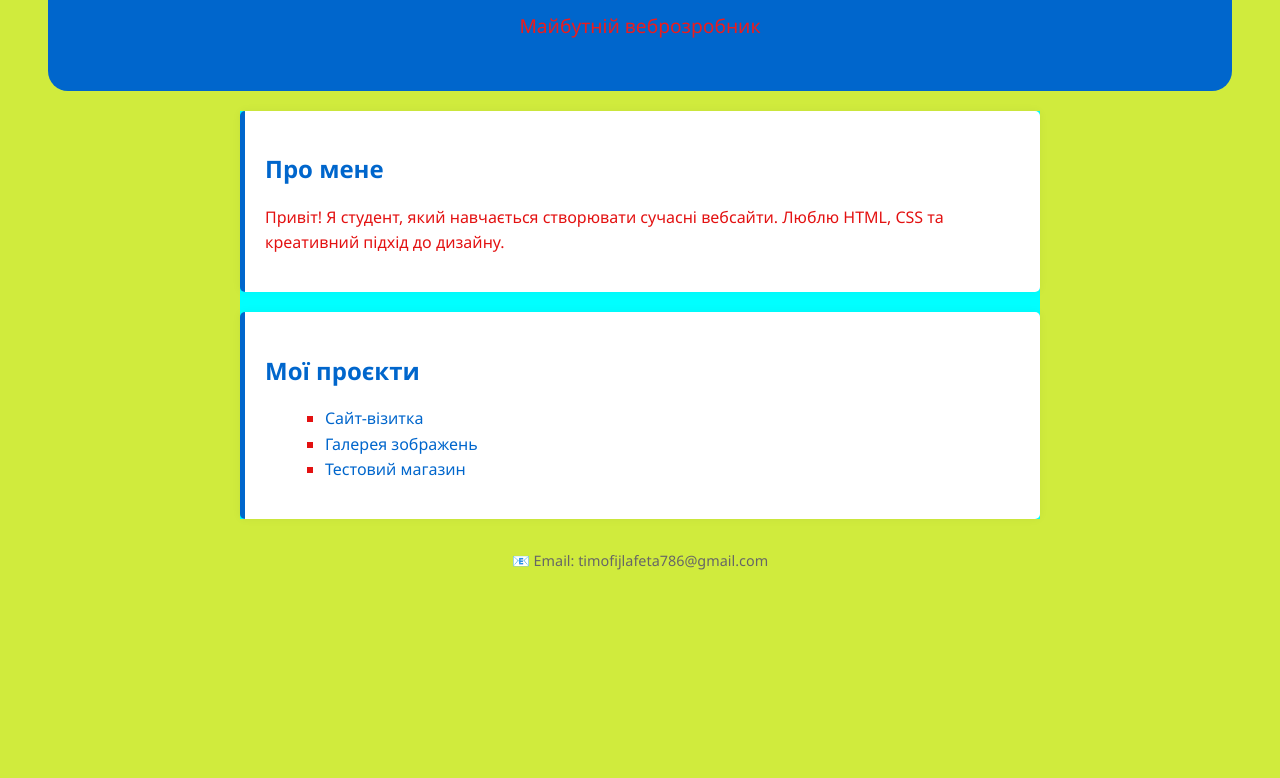
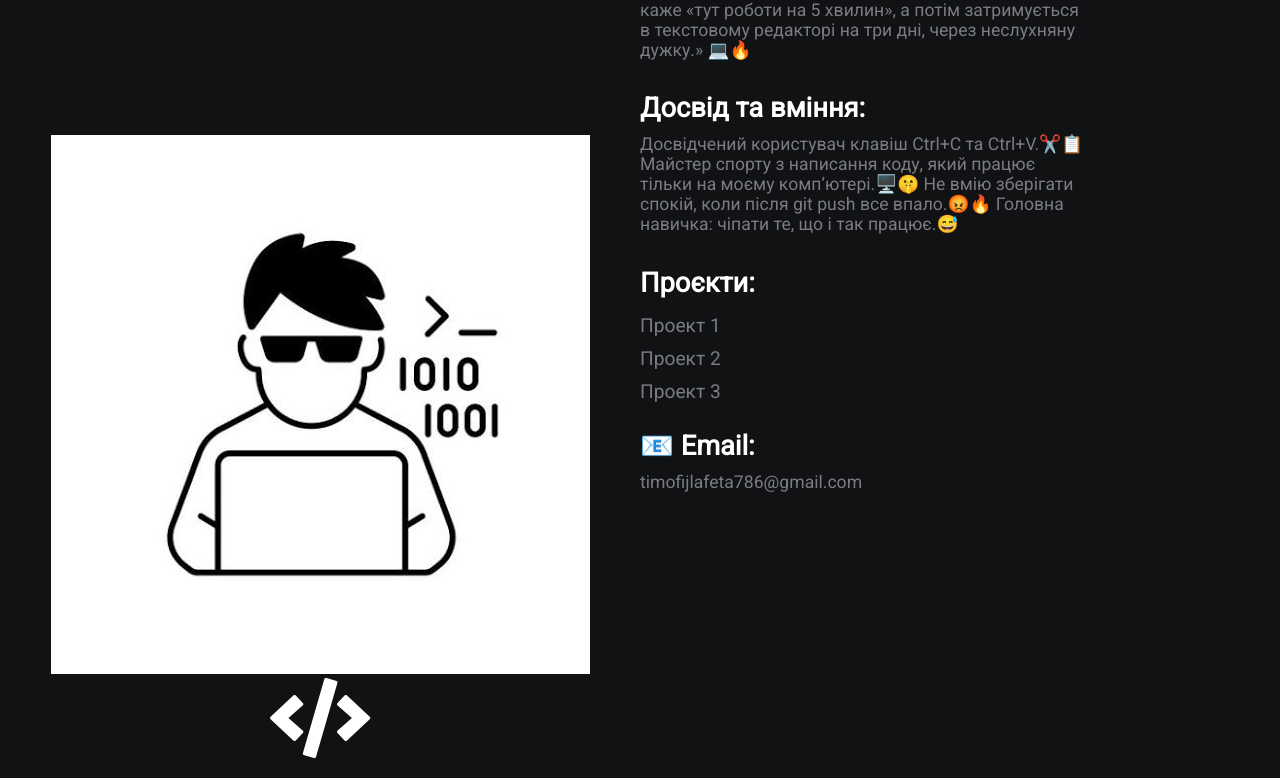
Before and after one commit to timofijlafeta786-creator/github.io, a plain HTML site: page index.html in a window 1280 px wide. Shown: the part 185-963 px from the top of the page. Before the commit the page ends 820 px from the top, so only its background shows below. Drawn offline with Linux system fonts and the light colour scheme.

Commit message:
new site

```diff
--- a/index.html
+++ b/index.html
@@ -1,35 +1,44 @@
 <!DOCTYPE html>
-<html lang="uk">
+<html lang="en">
 <head>
-  <meta charset="UTF-8">
-  <meta name="viewport" content="width=device-width, initial-scale=1.0">
-  <title>Портфоліо Лафета Тимофій</title>
-  <link rel="stylesheet" href="style.css">
+    <meta charset="UTF-8">
+    <meta name="viewport" content="width=device-width, initial-scale=1.0">
+    <meta http-equiv="X-UA-Compatible" content="ie=edge">
+    <link rel="stylesheet" href="https://use.fontawesome.com/releases/v5.4.1/css/all.css" integrity="sha384-5sAR7xN1Nv6T6+dT2mhtzEpVJvfS3NScPQTrOxhwjIuvcA67KV2R5Jz6kr4abQsz" crossorigin="anonymous">
+    <link rel="stylesheet" href="style.css">
+    <title>Портфоліо Лафети Тимофія</title>
 </head>
 <body>
-  <header>
-    <h1>Лафета Тимофій</h1>
-    <p>Майбутній веброзробник</p>
-  </header>
+    <div class="grid-2">
+        <div class="section-1">
+          <img
 
-  <main>
-    <section class="about">
-      <h2>Про мене</h2>
-      <p>Привіт! Я студент, який навчається створювати сучасні вебсайти. Люблю HTML, CSS та креативний підхід до дизайну.</p>
-    </section>
+  src="tt278.jpg"
+  />
 
-    <section class="projects">
-      <h2>Мої проєкти</h2>
-      <ul>
-        <li><a href="#">Сайт-візитка</a></li>
-        <li><a href="#">Галерея зображень</a></li>
-        <li><a href="#">Тестовий магазин</a></li>
-      </ul>
-    </section>
-  </main>
+            <i class="fas fa-code fa-5x white"></i>
+            <h2>Timofij Lafeta</h2>
+            <p>(Гоща,Україна.)</p>
+            <a href="#"><i class="fab fa-twitter"></i></a>
+            <a href="#"><i class="fab fa-linkedin"></i></a>
+            <a href="#"><i class="fab fa-github"></i></a>
+        </div>
+        <div class="section-2">
+            <h2>Про мене:(◕‿◕)</h2>
+            <p>«Професійно перетворюю каву на код і незрозумілі помилки,( ☕️➡️👨‍💻➡️⚠️) та людина, яка спочатку каже «тут роботи на 5 хвилин», а потім затримується в текстовому редакторі на три дні, через неслухняну дужку.» 💻🔥
+            <h2>Досвід та вміння:</h2>
+            <p>Досвідчений користувач клавіш Ctrl+C та Ctrl+V.✂️📋
+Майстер спорту з написання коду, який працює тільки на моєму комп’ютері.🖥️🤫
+Не вмію зберігати спокій, коли після git push все впало.😡🔥
+Головна навичка: чіпати те, що і так працює.😅 </p>
 
-  <footer>
-    <p>📧 Email: timofijlafeta786@gmail.com</p>
-  </footer>
+            <h2>Проєкти:</h2>
+            <a href="#">Проект 1</a>
+            <a href="#">Проект 2</a>
+            <a href="#">Проект 3</a>
+            <h2>📧 Email:</h2>
+            <p>timofijlafeta786@gmail.com</p>
+        </div>
+    </div>
 </body>
 </html>
--- a/style.css
+++ b/style.css
@@ -1,72 +1,104 @@
-* {
-margin:  padding:  0;
-box-sizing: border-box;
-font-family: 'Segoe UI', Tahoma, Geneva, Verdana, sans-serif;
+/* global */
+@import url('https://fonts.googleapis.com/css?family=Roboto');
+
+.grid-2{
+    display: grid;
+    grid-template-columns: repeat(2,1fr);
 }
 
-body {
-  background: rgb(208, 235, 61);
-  color: #e31111;
-  line-height: 1.6;
-  padding: 40px;
+body{
+    margin: 0;
+    padding: 0;
+    font-family: 'Roboto', sans-serif;
+    background-color: #101214;
+    color: #7A7C80;
+
 }
 
-header {
-  background: #0066cc;
-  color: rgb(237, 28, 28);
-  padding: 30px;
-  text-align: center;
-  border-radius: 20px;
-  margin-bottom: 20px;
+h2,.white{
+    color: #fff;
 }
 
-
-header h1 {
-  font-size: 2.5em;
+a{
+    color: #7A7C80;
+    text-decoration: none;
+}
+/* section 1 */
+.section-1{
+    padding-top: 40vh;
+    text-align: center;
 }
 
-header p {
-  font-size: 1.2em;
-  margin-top: 10px;
+.section-1 p{
+    font-size: 1.1rem;
+    padding-bottom: 10px;
+    margin:0;
 }
 
-main {
-  max-width: 800px;
-  margin: auto;
-  background-color: aqua;
+.section-1 h2{
+    font-size: 1.7rem;
+    margin-bottom: 10px;
 }
 
-section {
-  background: white;
-  padding: 20px;
-  margin-bottom: 20px;
-  border-left: 5px solid #0066cc;
-  border-radius: 5px;
-  box-shadow: 0 0 10px rgba(0, 0, 0, 0.05);
+.section-1 a{
+    font-size: 1.5rem;
+    padding: 10px;
+}
+/* section 2 */
+.section-2{
+    padding-top: 10vh;
+    width: 70%;
 }
 
-section h2 {
-  margin-bottom: 10px;
-  color: #0066cc;
+.section-2 h2{
+    font-size: 1.7rem;
+    margin-bottom: 10px;
 }
 
-.projects ul {
-  list-style-type: square;
-  margin-left: 20px;
+.section-2 p{
+    font-size: 1.1rem;
+    padding-bottom: 10px;
+    margin:0;
 }
 
-.projects a {
-  text-decoration: none;
-  color: #0066cc;
+.section-2 a{
+    display: block;
+    padding: 5px;
+    font-size: 1.2rem;
+    padding-left: 0;
+    width: 100px;
+}
+/* animations / utilities */
+.section-2 a:hover{
+    font-size: 1.3rem;
+    color: #fff;
+    cursor: pointer;
+    transition: 0.2s;
 }
 
-.projects a:hover {
-  text-decoration: underline;
+.section-1 a:hover{
+    color: #fff;
+    cursor: pointer;
+    transition: 0.3s;
 }
 
-footer {
-  text-align: center;
-  margin-top: 30px;
-  font-size: 0.9em;
-  color: #666;
+.white:hover{
+    position: relative;
+    padding-left: 10px;
 }
+
+/* media queres */
+@media(max-width:780px){
+    .grid-2{
+        grid-template-columns: 1fr;
+    }
+    .section-1{
+        padding:0;
+        padding-top: 5rem;
+    }
+    .section-2{
+        padding: 0;
+        padding-left: 1.5rem;
+        padding-top: 2rem;
+    }
+}
```
Also changed, not shown: tt278.jpg (added).
